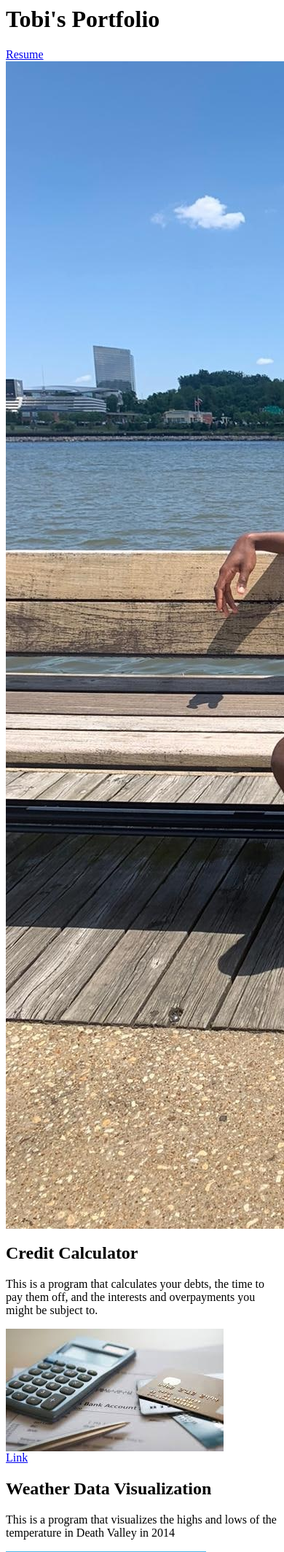
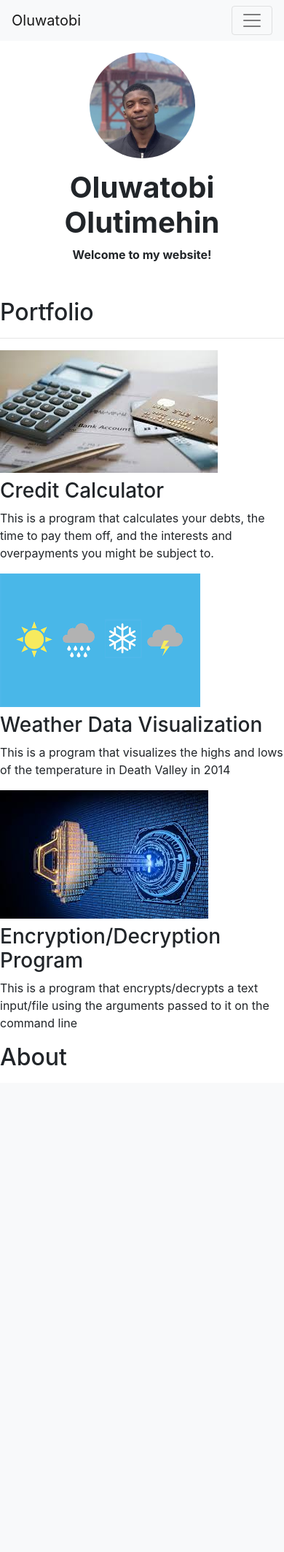
Before and after one commit to tobbytimmy/personal_portfolio, a Django app: page / in a window 390 px wide; the page is wider, and only the part inside the window is pictured. Shown: the top 2127 px of that part at 73% size. After the commit the page ends 1460 px from the top of that part, so only its background shows below. Run offline with Django 3.2, Linux system fonts and the light colour scheme; data comes from the database, SQL or seed files in the repository; both versions use the stored data as it was after the commit; some libraries are stand-ins or nearby versions.

Commit message:
Almost done... Working on layouts

```diff
--- a/blog/models.py
+++ b/blog/models.py
@@ -5,3 +5,6 @@ class Blog(models.Model):
     title = models.CharField(max_length=100)
     date = models.DateField()
     content = models.CharField(max_length = 1000)
+
+    def __str__(self):
+        return self.title
--- a/blog/urls.py
+++ b/blog/urls.py
@@ -1,7 +1,9 @@
 from django.urls import path
 from . import views
+app_name = 'blog'
 
 urlpatterns = [
-    path("", views.all_blogs, name="all_blogs")
+    path("", views.all_blogs, name="all_blogs"),
+    path("<int:blog_id>/", views.detail, name="detail"),
 
 ]
--- a/portfolio/models.py
+++ b/portfolio/models.py
@@ -5,3 +5,6 @@ class Project(models.Model):
     description = models.CharField(max_length=250)
     image = models.ImageField(upload_to='portfolio/images/')
     url = models.URLField(blank=True)
+
+    def __str__(self):
+        return self.title
--- /dev/null
+++ b/portfolio/templates/portfolio/base.html
@@ -0,0 +1,53 @@
+{% load static %}
+<!doctype html>
+<html lang="en">
+  <head>
+    <!-- Required meta tags -->
+    <meta charset="utf-8">
+    <meta name="viewport" content="width=device-width, initial-scale=1, shrink-to-fit=no">
+
+    <!-- Bootstrap CSS -->
+    <link rel="stylesheet" href="https://stackpath.bootstrapcdn.com/bootstrap/4.5.0/css/bootstrap.min.css" integrity="sha384-9aIt2nRpC12Uk9gS9baDl411NQApFmC26EwAOH8WgZl5MYYxFfc+NcPb1dKGj7Sk" crossorigin="anonymous">
+
+    <title>Tobi Olutimehin</title>
+  </head>
+  <body>
+    <nav class="navbar navbar-expand-lg navbar-light bg-light">
+        <a class="navbar-brand" href="{% url 'home' %}">Oluwatobi</a>
+        <button class="navbar-toggler" type="button" data-toggle="collapse" data-target="#navbarSupportedContent" aria-controls="navbarSupportedContent" aria-expanded="false" aria-label="Toggle navigation">
+          <span class="navbar-toggler-icon"></span>
+        </button>
+
+        <div class="collapse navbar-collapse" id="navbarSupportedContent">
+          <ul class="navbar-nav mr-auto">
+            <li class="nav-item active">
+              <a class="nav-link" href="{% url 'home' %}">Home <span class="sr-only">(current)</span></a>
+            </li>
+            <li class="nav-item">
+              <a class="nav-link" href="#">About</a>
+            </li>
+            <li class="nav-item">
+                <a class="nav-link" href="{% static 'portfolio/OluwatobiOlutimehinResume2021.pdf' %}">Resume</a>
+              </li>
+            <li class="nav-item dropdown">
+              <a class="nav-link dropdown-toggle" href="#" id="navbarDropdown" role="button" data-toggle="dropdown" aria-haspopup="true" aria-expanded="false">
+                Contact Me
+              </a>
+              <div class="dropdown-menu" aria-labelledby="navbarDropdown">
+                <a class="dropdown-item" href="https://www.linkedin.com/in/oluwatobiolutimehin/" target="_blank">LinkedIn</a>
+                <a class="dropdown-item" href="https://github.com/tobbytimmy" target="_blank">GitHub</a>
+              </div>
+            </li>
+          </ul>
+        </div>
+      </nav>
+
+      {% block content %}{% endblock %}
+
+    <!-- Optional JavaScript -->
+    <!-- jQuery first, then Popper.js, then Bootstrap JS -->
+    <script src="https://code.jquery.com/jquery-3.5.1.slim.min.js" integrity="sha384-DfXdz2htPH0lsSSs5nCTpuj/zy4C+OGpamoFVy38MVBnE+IbbVYUew+OrCXaRkfj" crossorigin="anonymous"></script>
+    <script src="https://cdn.jsdelivr.net/npm/popper.js@1.16.0/dist/umd/popper.min.js" integrity="sha384-Q6E9RHvbIyZFJoft+2mJbHaEWldlvI9IOYy5n3zV9zzTtmI3UksdQRVvoxMfooAo" crossorigin="anonymous"></script>
+    <script src="https://stackpath.bootstrapcdn.com/bootstrap/4.5.0/js/bootstrap.min.js" integrity="sha384-OgVRvuATP1z7JjHLkuOU7Xw704+h835Lr+6QL9UvYjZE3Ipu6Tp75j7Bh/kR0JKI" crossorigin="anonymous"></script>
+  </body>
+</html>
--- a/portfolio/templates/portfolio/home.html
+++ b/portfolio/templates/portfolio/home.html
@@ -1,17 +1,46 @@
-<h1>Tobi's Portfolio</h1>
+{% extends "portfolio/base.html" %}
 
 {% load static %}
-<a href="{% static 'portfolio/OluwatobiOlutimehinResume2021.pdf' %}">Resume</a>
-<img src="{% static 'portfolio/webs.jpg' %}", alt="Image">
 
-{% for project in projects %}
+{% block content %}
 
-<h2>{{ project.title }}</h2>
-<p>{{ project.description }}</p>
-<img src="{{ project.image.url }}">
-{% if project.url %}
-<br>
-<a href="{{ project.url }}">Link</a>
-{% endif %}
+<div class="row justify-content-center my-3">
+  <div class="col-5">
+    <img src="{% static 'portfolio/nicePic.jpg' %}" class="img-fluid" style="border-radius: 50%;">
+  </div>
+</div>
 
-{% endfor %}
+<div class="row justify-content-center mb-3">
+  <div class="col-md-9 text-center">
+    <h1 id="hometext" class="font-weight-bold">Oluwatobi Olutimehin</h1>
+    <h3id="hometext" class="font-weight-bold">Welcome to my website!</h3>
+  </div>
+</div>
+
+<h2 class="mt-5">Portfolio</h2>
+<hr>
+<div class="row">
+  {% for project in projects %}
+  <div class="col-lg-4 col-md-6">
+
+    {% if project.url %}
+    <a href="{{ project.url }}">
+      <img src="{{ project.image.url }}" class="img-fluid mb-2">
+    </a>
+    {% else %}
+
+    <img src="{{ project.image.url }}" class="img-fluid mb-2">
+    {% endif %}
+    <h3>{{ project.title }}</h3>
+    <p>{{ project.description }}</p>
+
+  </div>
+  {% endfor %}
+</div>
+
+<div>
+    <h2 class="About" id="About">About</h2>
+    <p></p>
+</div>
+
+{% endblock %}
```
Also changed, not shown: blog/templates/blog/all_blogs.html (+9 -3 lines), blog/templates/blog/detail.html (added, +9 -0 lines), blog/views.py (+9 -2 lines), portfolio/static/portfolio/custom.css (added, +29 -0 lines), db.sqlite3, media/portfolio/images/ccalc.jpg (added), media/portfolio/images/ed.jpg (added), media/portfolio/images/weath.png (added), portfolio/static/portfolio/nicePic.jpg (added).
